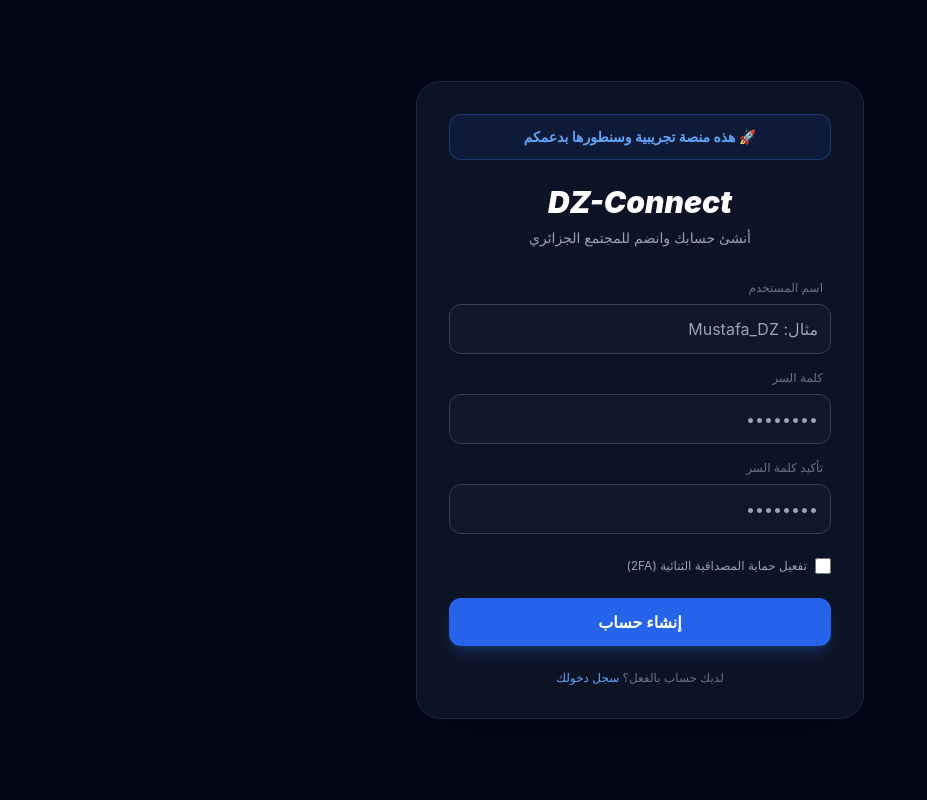
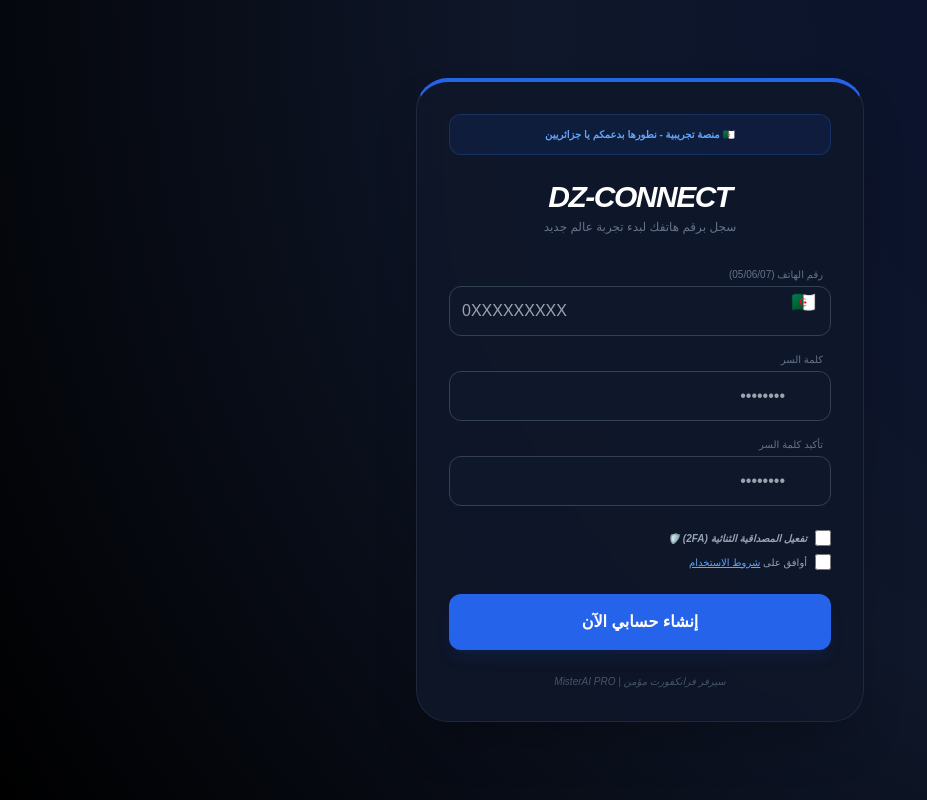
Before and after one commit to ijrambux/MisterAI-TV, a Flask app: page / in a window 1280 px wide. Shown: the whole page, without its empty margins (0-927 px from the left). Run offline with Flask 3, Linux system fonts and the light colour scheme; some libraries are stand-ins or nearby versions.

Commit message:
Update index.html

```diff
--- a/templates/index.html
+++ b/templates/index.html
@@ -3,68 +3,131 @@
 <head>
     <meta charset="UTF-8">
     <meta name="viewport" content="width=device-width, initial-scale=1.0">
-    <title>تسجيل جديد | DZ-Connect</title>
+    <title>DZ-Connect | تسجيل جزائري جديد</title>
     <script src="https://cdn.tailwindcss.com"></script>
     <style>
-        body { background-color: #020617; color: #f8fafc; font-family: 'Inter', sans-serif; }
-        .glass-box { background: rgba(15, 23, 42, 0.8); backdrop-filter: blur(12px); border: 1px solid #1e293b; }
-        .input-style { background: #0f172a; border: 1px solid #334155; border-radius: 12px; padding: 12px; width: 100%; outline: none; transition: 0.3s; }
-        .input-style:focus { border-color: #3b82f6; box-shadow: 0 0 10px rgba(59, 130, 246, 0.3); }
+        body { background-color: #020617; color: #f8fafc; font-family: sans-serif; overflow-x: hidden; }
+        .glass-card { background: rgba(15, 23, 42, 0.9); backdrop-filter: blur(15px); border: 1px solid #1e293b; }
+        .input-group { position: relative; }
+        .input-field { background: #0f172a; border: 1px solid #334155; border-radius: 12px; padding: 12px 45px 12px 12px; width: 100%; outline: none; transition: 0.3s; text-align: left; direction: ltr; color: #60a5fa; }
+        .input-field:focus { border-color: #10b981; box-shadow: 0 0 15px rgba(16, 185, 129, 0.2); }
+        .flag-icon { position: absolute; right: 15px; top: 50%; transform: translateY(-50%); font-size: 20px; z-index: 10; }
+        #terms-modal { display: none; }
+        #terms-modal.active { display: flex; }
     </style>
 </head>
-<body class="flex items-center justify-center min-h-screen p-4">
+<body class="flex items-center justify-center min-h-screen p-4 bg-[radial-gradient(circle_at_top_right,_var(--tw-gradient-stops))] from-blue-900/20 via-slate-900 to-black">
 
-    <div class="max-w-md w-full glass-box p-8 rounded-3xl shadow-2xl">
-        <div class="bg-blue-600/10 border border-blue-500/30 p-3 rounded-xl mb-6 text-center">
-            <p class="text-blue-400 text-sm font-bold">🚀 هذه منصة تجريبية وسنطورها بدعمكم</p>
+    <div id="terms-modal" class="fixed inset-0 z-[200] bg-black/80 backdrop-blur-sm items-center justify-center p-4">
+        <div class="glass-card max-w-lg w-full p-6 rounded-2xl border border-slate-700 max-h-[80vh] overflow-y-auto">
+            <h2 class="text-xl font-bold text-green-400 mb-4 flex items-center gap-2">📜 شروط الانضمام إلى DZ-Connect</h2>
+            <div class="text-sm text-slate-300 space-y-4 leading-relaxed text-right">
+                <p class="font-bold text-white">بصفتك مستخدماً لهذه المنصة التجريبية، أنت توافق على:</p>
+                <ul class="list-disc list-inside space-y-2 pr-4">
+                    <li><span class="text-green-500 font-bold">1. الهوية:</span> المنصة مخصصة للجزائريين فقط (05/06/07).</li>
+                    <li><span class="text-green-500 font-bold">2. الاحترام:</span> يمنع السب أو نشر محتوى يثير الفتنة بين أبناء الوطن.</li>
+                    <li><span class="text-green-500 font-bold">3. الأمان:</span> تفعيل حماية المصداقية الثنائية (2FA) لضمان خصوصيتك.</li>
+                    <li><span class="text-green-500 font-bold">4. الطابع التجريبي:</span> المنصة في مرحلة التطوير وسنطورها بدعمكم.</li>
+                    <li><span class="text-green-500 font-bold">5. البيانات:</span> بياناتك مشفرة ومحمية في سيرفر فرانكفورت.</li>
+                </ul>
+            </div>
+            <button onclick="toggleTerms(false)" class="w-full mt-6 bg-green-600 hover:bg-green-700 text-white py-2 rounded-xl transition font-bold">فهمت وموافق</button>
+        </div>
+    </div>
+
+    <div class="max-w-md w-full glass-card p-8 rounded-[2rem] shadow-2xl border-t-4 border-t-blue-600">
+
+        <div class="bg-blue-600/10 border border-blue-500/20 p-3 rounded-xl mb-6 text-center">
+            <p class="text-blue-400 text-[10px] font-bold">🇩🇿 منصة تجريبية - نطورها بدعمكم يا جزائريين</p>
         </div>
 
         <div class="text-center mb-8">
-            <h1 class="text-3xl font-black mb-2 italic text-white">DZ-Connect</h1>
-            <p class="text-slate-400 text-sm">أنشئ حسابك وانضم للمجتمع الجزائري</p>
+            <h1 class="text-3xl font-black italic tracking-tighter text-white">DZ-CONNECT</h1>
+            <p class="text-slate-500 text-xs mt-1">سجل برقم هاتفك لبدء تجربة عالم جديد</p>
         </div>
 
-        <form onsubmit="return validateForm()">
+        <form id="signupForm" onsubmit="return validateForm(event)">
             <div class="space-y-4">
-                <div>
-                    <label class="block text-xs text-slate-500 mb-2 mr-2">اسم المستخدم</label>
-                    <input type="text" placeholder="مثال: Mustafa_DZ" class="input-style" required>
+
+                <div class="input-group">
+                    <label class="block text-[10px] text-slate-500 mb-1 mr-2 text-right">رقم الهاتف (05/06/07)</label>
+                    <span class="flag-icon">🇩🇿</span>
+                    <input type="tel" id="phone" placeholder="0XXXXXXXXX" class="input-field" required>
                 </div>
 
                 <div>
-                    <label class="block text-xs text-slate-500 mb-2 mr-2">كلمة السر</label>
-                    <input type="password" id="pass1" placeholder="••••••••" class="input-style" required>
+                    <label class="block text-[10px] text-slate-500 mb-1 mr-2 text-right">كلمة السر</label>
+                    <input type="password" id="pass1" placeholder="••••••••" class="input-field" required style="text-align: right; direction: rtl;">
                 </div>
 
                 <div>
-                    <label class="block text-xs text-slate-500 mb-2 mr-2">تأكيد كلمة السر</label>
-                    <input type="password" id="pass2" placeholder="••••••••" class="input-style" required>
+                    <label class="block text-[10px] text-slate-500 mb-1 mr-2 text-right">تأكيد كلمة السر</label>
+                    <input type="password" id="pass2" placeholder="••••••••" class="input-field" required style="text-align: right; direction: rtl;">
                 </div>
 
-                <div class="flex items-center gap-2 py-2">
-                    <input type="checkbox" id="2fa" class="w-4 h-4 accent-blue-500">
-                    <label for="2fa" class="text-xs text-slate-400">تفعيل حماية المصداقية الثنائية (2FA)</label>
+                <div class="space-y-2 py-2">
+                    <div class="flex items-center gap-2">
+                        <input type="checkbox" id="2fa" class="w-4 h-4 accent-blue-500">
+                        <label for="2fa" class="text-[10px] text-slate-400 font-bold italic">تفعيل المصداقية الثنائية (2FA) 🛡️</label>
+                    </div>
+                    <div class="flex items-center gap-2">
+                        <input type="checkbox" id="accept-terms" class="w-4 h-4 accent-green-500">
+                        <label for="accept-terms" class="text-[10px] text-slate-400">
+                            أوافق على <button type="button" onclick="toggleTerms(true)" class="text-blue-400 underline">شروط الاستخدام</button>
+                        </label>
+                    </div>
                 </div>
 
-                <button type="submit" class="w-full bg-blue-600 hover:bg-blue-700 text-white font-bold py-3 rounded-xl transition duration-300 shadow-lg shadow-blue-500/20">
-                    إنشاء حساب
+                <button type="submit" class="w-full bg-blue-600 hover:bg-blue-700 text-white font-bold py-4 rounded-xl transition-all active:scale-95 shadow-lg shadow-blue-900/20">
+                    إنشاء حسابي الآن
                 </button>
             </div>
         </form>
 
-        <p class="text-center mt-6 text-xs text-slate-500">لديك حساب بالفعل؟ <a href="#" class="text-blue-400 hover:underline">سجل دخولك</a></p>
+        <p class="text-center mt-6 text-[10px] text-slate-600 italic">سيرفر فرانكفورت مؤمن | MisterAI PRO</p>
     </div>
 
     <script>
-        function validateForm() {
+        function toggleTerms(show) {
+            const modal = document.getElementById('terms-modal');
+            if(show) modal.classList.add('active');
+            else modal.classList.remove('active');
+        }
+
+        function validateForm(event) {
+            event.preventDefault();
+            const phone = document.getElementById('phone').value;
             const p1 = document.getElementById('pass1').value;
             const p2 = document.getElementById('pass2').value;
+            const accepted = document.getElementById('accept-terms').checked;
 
+            // شرط الرقم الجزائري
+            const dzPhoneRegex = /^(05|06|07)[0-9]{8}$/;
+            if (!dzPhoneRegex.test(phone)) {
+                alert("❌ خطأ: يرجى إدخال رقم هاتف جزائري صحيح يبدأ بـ 05، 06 أو 07.");
+                return false;
+            }
+
+            // شرط تطابق كلمة السر
             if (p1 !== p2) {
                 alert("❌ خطأ: كلمتا السر غير متطابقتين!");
                 return false;
             }
-            alert("✅ جاري معالجة بياناتك في سيرفر فرانكفورت...");
+
+            // شرط الطول
+            if (p1.length < 8) {
+                alert("❌ للأمان: كلمة السر يجب أن تكون 8 خانات على الأقل.");
+                return false;
+            }
+
+            // شرط الموافقة على الشروط
+            if (!accepted) {
+                alert("❌ يرجى الموافقة على شروط المنصة أولاً.");
+                return false;
+            }
+
+            alert("✅ رائع يا MisterAI! تم قبول البيانات وجاري الربط بسيرفر فرانكفورت...");
+            // هنا يتم إرسال البيانات للسيرفر لاحقاً
             return true;
         }
     </script>
```
